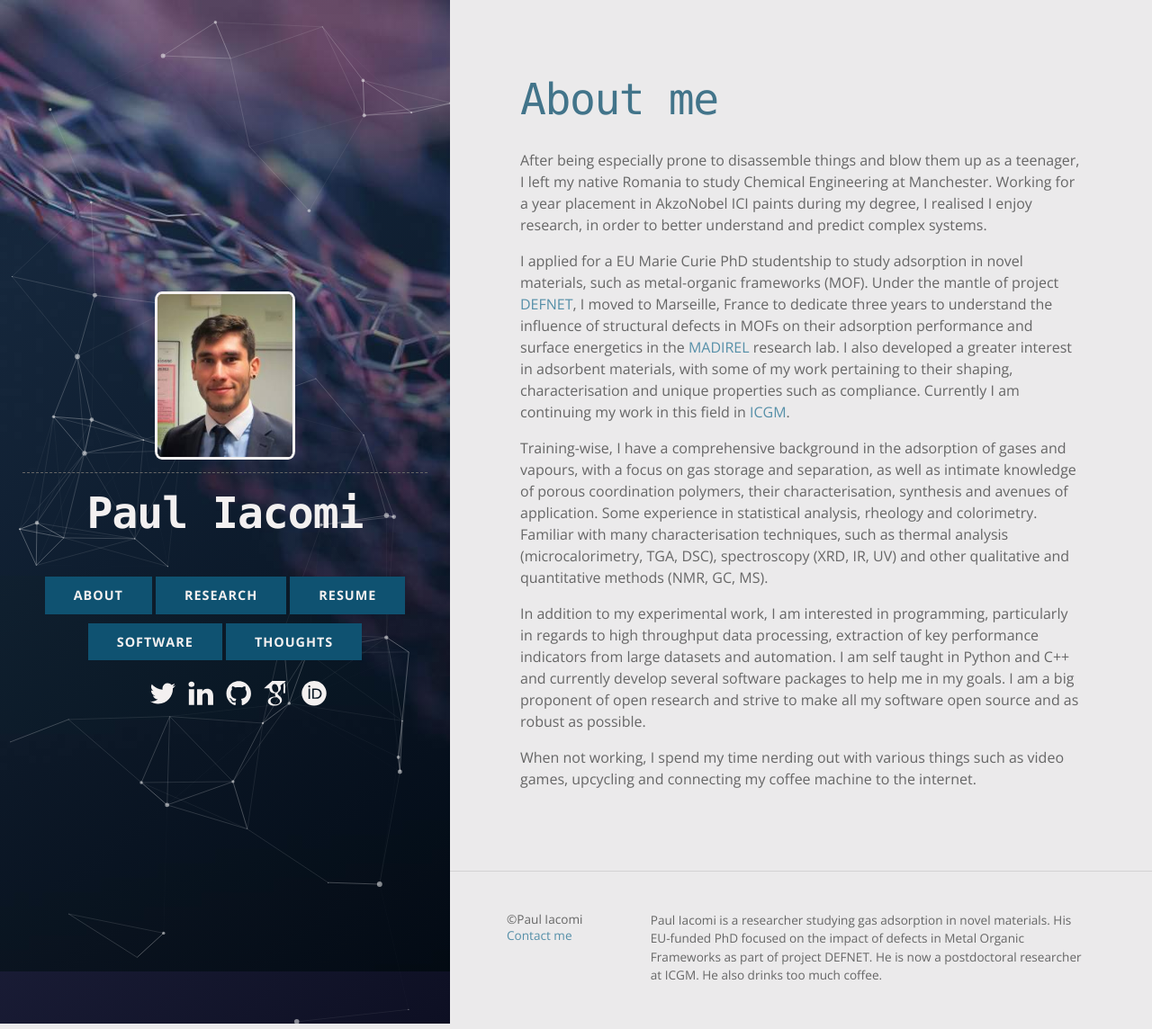
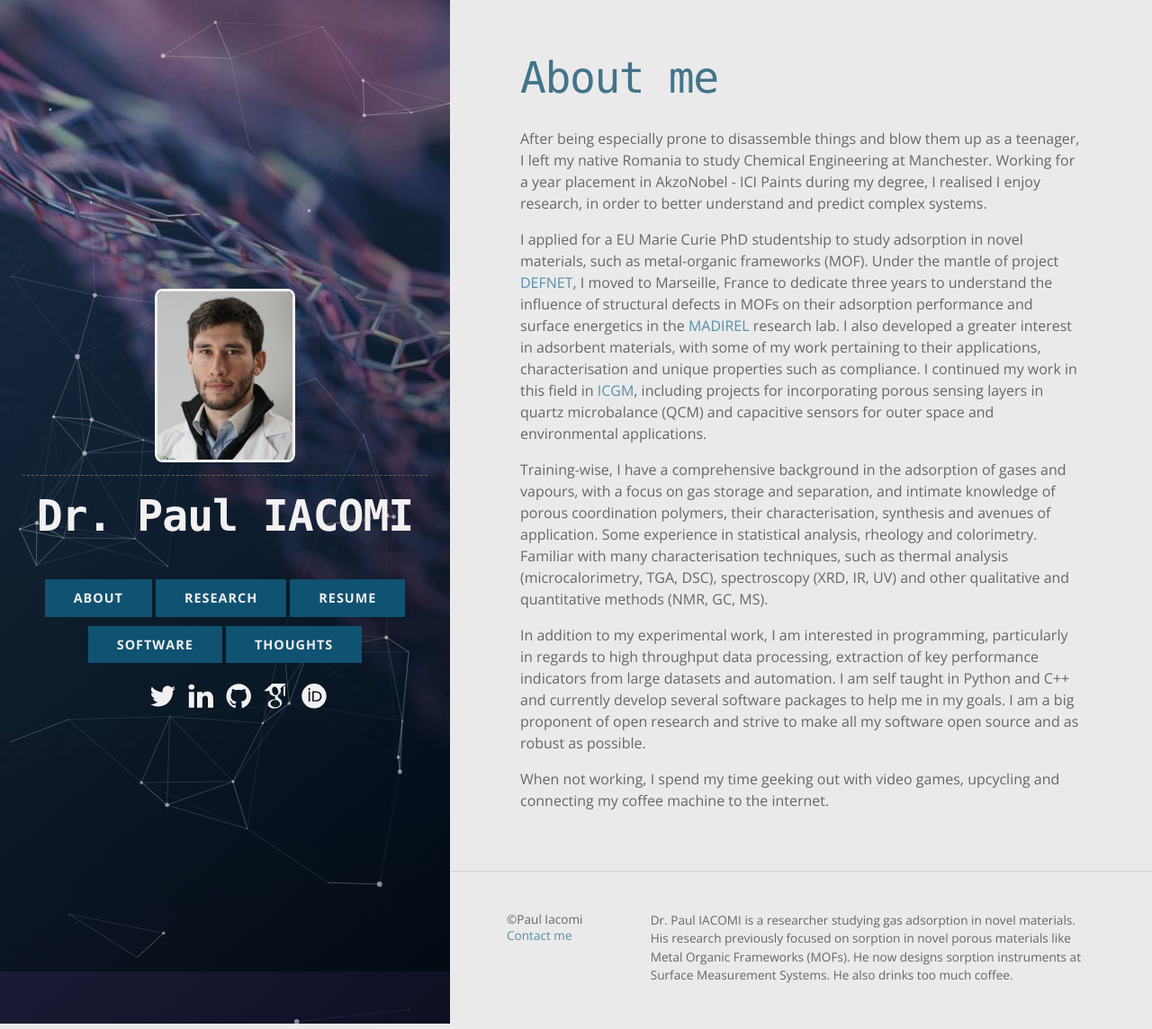
Before and after one commit to pauliacomi/pauliacomi.github.com, a Jekyll site: the page built from _pages/about.md, in a window 1280 px wide. Shown: the whole page at 90% size. Built offline with Jekyll 4.4.1, drawn with Linux system fonts in a browser that asks for light colours.

Commit message:
content updates

```diff
--- a/_config.yml
+++ b/_config.yml
@@ -7,14 +7,14 @@
 
 # Basic site settings ###################################################
 
-title: Paul Iacomi
-email: mail@iacomipaul.com
+title: Dr. Paul IACOMI
+email: mail@pauliacomi.com
 author: Paul Iacomi
 description: >- # this means ignore newlines
-  Paul Iacomi is a researcher studying gas adsorption in novel materials.
-  His EU-funded PhD focused on the impact of defects in Metal Organic
-  Frameworks as part of project DEFNET. He is now a postdoctoral
-  researcher at ICGM. He also drinks too much coffee.
+  Dr. Paul IACOMI is a researcher studying gas adsorption in novel materials. His
+  research previously focused on sorption in novel porous materials like Metal
+  Organic Frameworks (MOFs). He now designs sorption instruments at Surface
+  Measurement Systems. He also drinks too much coffee.
 
 baseurl: ""
 url: "https://pauliacomi.com"
--- a/_pages/about.md
+++ b/_pages/about.md
@@ -7,31 +7,38 @@ permalink: /about/
 
 # About me
 
-After being especially prone to disassemble things and blow them up as a teenager, I left
-my native Romania to study Chemical Engineering at Manchester. Working for a year
-placement in AkzoNobel ICI paints during my degree, I realised I enjoy research, in order
-to better understand and predict complex systems.
+After being especially prone to disassemble things and blow them up as a
+teenager, I left my native Romania to study Chemical Engineering at Manchester.
+Working for a year placement in AkzoNobel - ICI Paints during my degree, I
+realised I enjoy research, in order to better understand and predict complex
+systems.
 
-I applied for a EU Marie Curie PhD studentship to study adsorption in novel materials,
-such as metal-organic frameworks (MOF). Under the mantle of project [DEFNET](https://cordis.europa.eu/project/id/641887),
-I moved to Marseille, France to dedicate three years to understand the influence of
-structural defects in MOFs on their adsorption performance and surface energetics in the [MADIREL](http://madirel.univ-amu.fr/node/99)
-research lab. I also developed a greater interest in adsorbent materials, with some of my
-work pertaining to their shaping, characterisation and unique properties such as
-compliance. Currently I am continuing my work in this field in [ICGM](https://www.icgm.fr/damp).
+I applied for a EU Marie Curie PhD studentship to study adsorption in novel
+materials, such as metal-organic frameworks (MOF). Under the mantle of project
+[DEFNET](https://cordis.europa.eu/project/id/641887), I moved to Marseille,
+France to dedicate three years to understand the influence of structural defects
+in MOFs on their adsorption performance and surface energetics in the
+[MADIREL](http://madirel.univ-amu.fr/node/99) research lab. I also developed a
+greater interest in adsorbent materials, with some of my work pertaining to
+their applications, characterisation and unique properties such as compliance. I
+continued my work in this field in [ICGM](https://www.icgm.fr/damp), including
+projects for incorporating porous sensing layers in quartz microbalance (QCM)
+and capacitive sensors for outer space and environmental applications.
 
-Training-wise, I have a comprehensive background in the adsorption of gases and vapours,
-with a focus on gas storage and separation, as well as intimate knowledge of porous
-coordination polymers, their characterisation, synthesis and avenues of application. Some
-experience in statistical analysis, rheology and colorimetry. Familiar with many
-characterisation techniques, such as thermal analysis (microcalorimetry, TGA, DSC),
-spectroscopy (XRD, IR, UV) and other qualitative and quantitative methods (NMR, GC, MS).
+Training-wise, I have a comprehensive background in the adsorption of gases and
+vapours, with a focus on gas storage and separation, and intimate knowledge of
+porous coordination polymers, their characterisation, synthesis and avenues of
+application. Some experience in statistical analysis, rheology and colorimetry.
+Familiar with many characterisation techniques, such as thermal analysis
+(microcalorimetry, TGA, DSC), spectroscopy (XRD, IR, UV) and other qualitative
+and quantitative methods (NMR, GC, MS).
 
-In addition to my experimental work, I am interested in programming, particularly in
-regards to high throughput data processing, extraction of key performance indicators from
-large datasets and automation. I am self taught in Python and C++ and currently develop
-several software packages to help me in my goals. I am a big proponent of open research
-and strive to make all my software open source and as robust as possible.
+In addition to my experimental work, I am interested in programming,
+particularly in regards to high throughput data processing, extraction of key
+performance indicators from large datasets and automation. I am self taught in
+Python and C++ and currently develop several software packages to help me in my
+goals. I am a big proponent of open research and strive to make all my software
+open source and as robust as possible.
 
-When not working, I spend my time nerding out with various things such as video games,
-upcycling and connecting my coffee machine to the internet.
+When not working, I spend my time geeking out with video games, upcycling and
+connecting my coffee machine to the internet.
```
Also changed, not shown: README.md (+1 -0 lines), _pages/index.md (+20 -11 lines), _pages/software.md (+10 -9 lines), assets/images/me.jpg.
